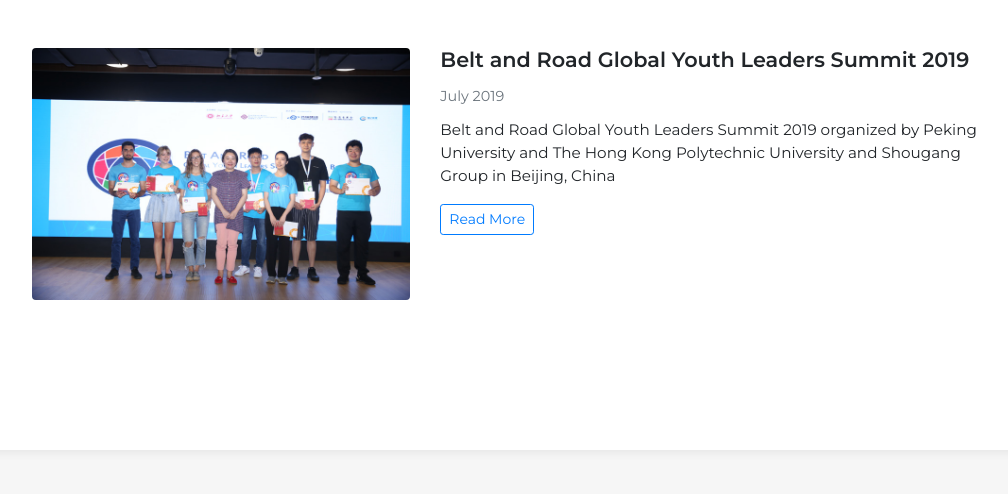
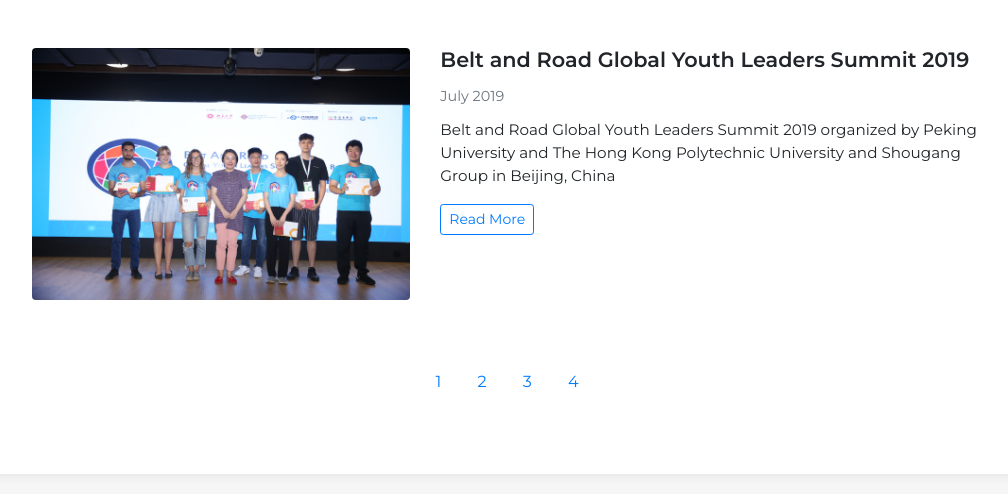
Before and after one commit to hoduchieu01/hoduchieu.tech_blog, a plain HTML site: page index.html in a window 1280 px wide. Shown: the part 1583-2077 px from the top of the page, without its empty margins (133-1141 px from the left). Drawn offline with Linux system fonts and the light colour scheme; some packages are replaced by stand-ins of ours; a script that the page names is missing.

Commit message:
Update blog

```diff
--- a/index.html
+++ b/index.html
@@ -39,8 +39,7 @@
                                 <div class="info"><span class="text-muted">October 2020</span></div>
                                 <p> JuntionX Seoul Hackathon 2020 in Seoul, Republic of Korea
                                 </p>
-                                <a href="https://hoduchieu01.medium.com/junctionx-seoul-hackathon-2020-7784531b42a8"><button class="btn btn-outline-primary btn-sm" type="button">Read More</button></a>
-                        </div>
+                                <a href="https://hoduchieu01.medium.com/junctionx-seoul-hackathon-2020-7784531b42a8"><button class="btn btn-outline-primary btn-sm" type="button">Read More</button></a></div>
                         </div>
                     </div>
                     <div class="clean-blog-post">
@@ -52,8 +51,7 @@
                                 <p> 2019 Asia-Pacific Youth Labor Forum by Ministry of Labor Taiwan in Taipei, Taiwan.
                                 </p>
                                 <a href="https://hoduchieu01.medium.com/2019-asia-pacific-youth-labor-trend-forum-e2e0f75d8b60"><button class="btn btn-outline-primary btn-sm" type="button">Read More</button></a>
-                                <a href="https://youtu.be/kDsNi7ILnDw?list=LLb0AEkWItboHlbLqsRS9ERA"><button class="btn btn-outline-primary btn-sm" type="button">View my video</button></a>
-                        </div>
+                                <a href="https://youtu.be/kDsNi7ILnDw?list=LLb0AEkWItboHlbLqsRS9ERA"><button class="btn btn-outline-primary btn-sm" type="button">View my video</button></a></div>
                         </div>
                     </div>
                     <div class="clean-blog-post">
@@ -86,7 +84,15 @@
                                 <a href = "https://hoduchieu01.medium.com/belt-and-road-global-youth-leaders-summit-2019-db6301c063d"><button class="btn btn-outline-primary btn-sm" type="button">Read More</button></a></div>
                         </div>
                     </div>
-            </div>
+                    <div class="row">
+                        <div class="col-12 text-center">
+                            <span class="p-3 active text-primary">1</span>
+                            <a href="#" class="p-3">2</a>
+                            <a href="#" class="p-3">3</a>
+                            <a href="#" class="p-3">4</a>
+                        </div>
+                    </div>
+                </div>
         </section>
     </main>
 
```
